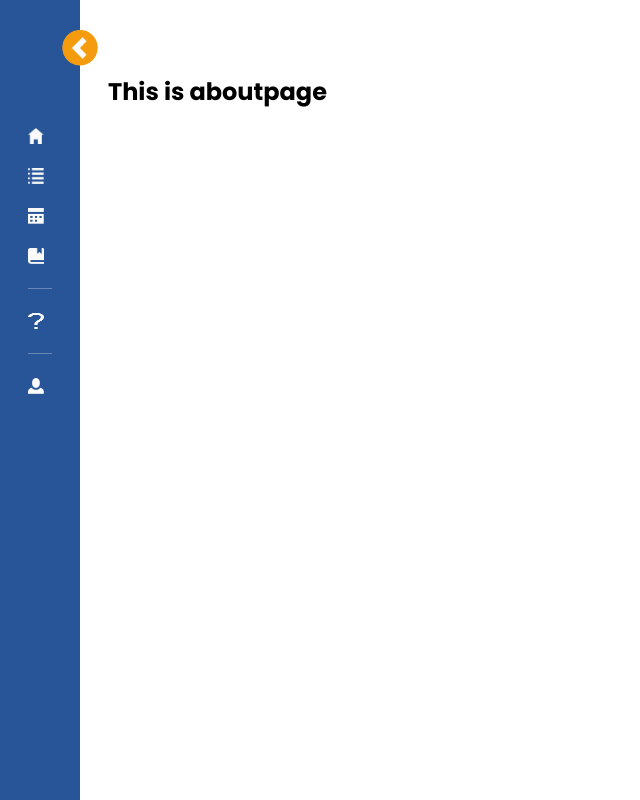
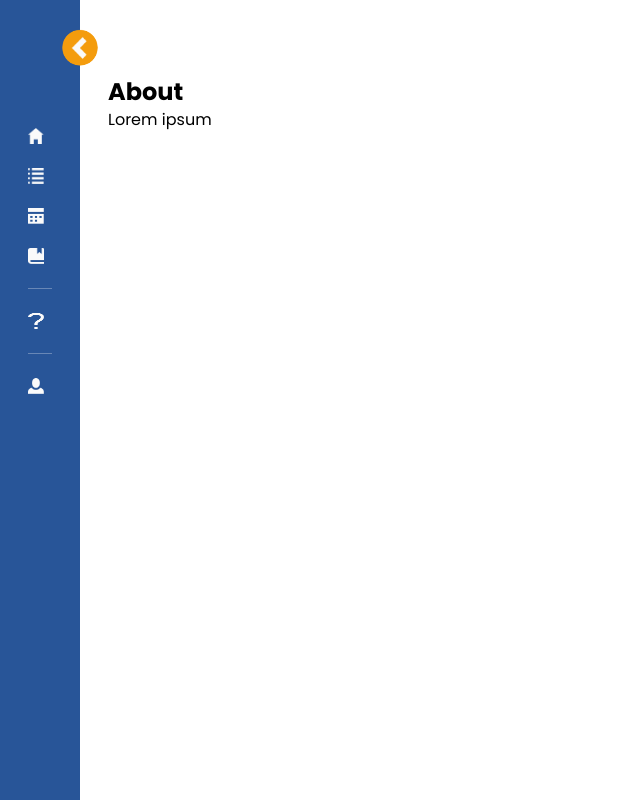
Before and after one commit to adityar22/PAW---Kelompok-6, a React (Create React App) app in the folder frontend/: page /about in a window 1280 px wide. Shown: the whole page, without its empty margins (0-640 px from the left). Built offline with nearby package versions, Linux system fonts and the light colour scheme.

Commit message:
add text to about page

```diff
--- a/frontend/src/pages/About.jsx
+++ b/frontend/src/pages/About.jsx
@@ -1,7 +1,8 @@
 const About = () => {
     return (
         <div className="p-7 h-screen">
-            <h1 className="mx-auto mt-12 text-2xl font-bold">This is aboutpage</h1>
+            <h1 className="mx-auto mt-12 text-2xl font-bold">About</h1>
+            <p>Lorem ipsum</p>
         </div>
     );
 }
```
